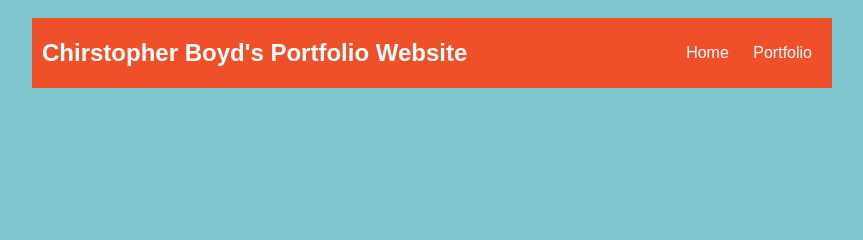
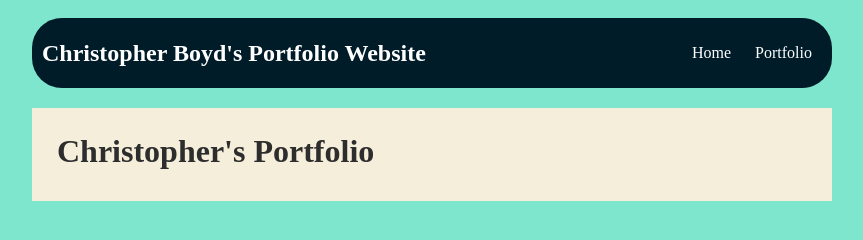
Before and after one commit to ChrisBoyd1123/chrisboyd.github.io, a plain HTML site: page portfolio.html in a window 1280 px wide. Shown: the whole page, without its empty margins (208-1071 px from the left). Drawn offline with nearby package versions, Linux system fonts and the light colour scheme; no server answers.

Commit message:
add portfolio.html file

```diff
--- a/portfolio.html
+++ b/portfolio.html
@@ -5,10 +5,10 @@
 
         <style type="text/css">
             body {
-                background: rgb(125, 198, 205);
+                background: rgb(125, 230, 205);
                 color: rgb(45, 45, 45);
                 padding: 10px;
-                font-family: arial;
+                font-family: serif;
             }
             header {
                 font-size: 1.5em;
@@ -24,10 +24,12 @@
 
             /* navigation menu */
             nav {
-                background: rgb(239, 80, 41);
+                background: rgb(0, 28, 41);
                 margin: 0 auto;
                 display: flex;
                 padding: 10px;
+                border-radius:30px;
+                margin-bottom: 20px;
             }
             nav header {
                 display: flex;
@@ -82,14 +84,21 @@
     <body>
       <div id="all-contents">
           <nav>
-            <header>Chirstopher Boyd's Portfolio Website</header>
+            <header>Christopher Boyd's Portfolio Website</header>
             <ul>
-                <li><a href="index.html">Home</a>
-                </li>
-                <li><a href="portfolio.html">Portfolio</a>
-                </li>
+                <li><a href="index.html">Home</a></li>
+                <li><a href="portfolio.html">Portfolio</a></li>
             </ul>
         </nav>
+        <main>
+            <div class="content">
+                <h1>Christopher's Portfolio</h1>
+                <ul id="portfolio">
+                </ul>
+            </div>
+        </main>
       </div>
+      <script src="https://ajax.googleapis.com/ajax/libs/jquery/2.1.3/jquery.min.js"></script>
+        <script id="portfolioScript">$(document).ready(function() {$.getJSON('projects/projects.json').then(function(data) { data.projects.forEach(function(project){ $('#portfolio').append('<li><a href="projects/' + project.name + '/">' + project.title + ' : ' + project.description + '</a></li>'); }); }); });</script>
     </body>
 </html>
```
Also changed, not shown: index.html (+2 -2 lines).
